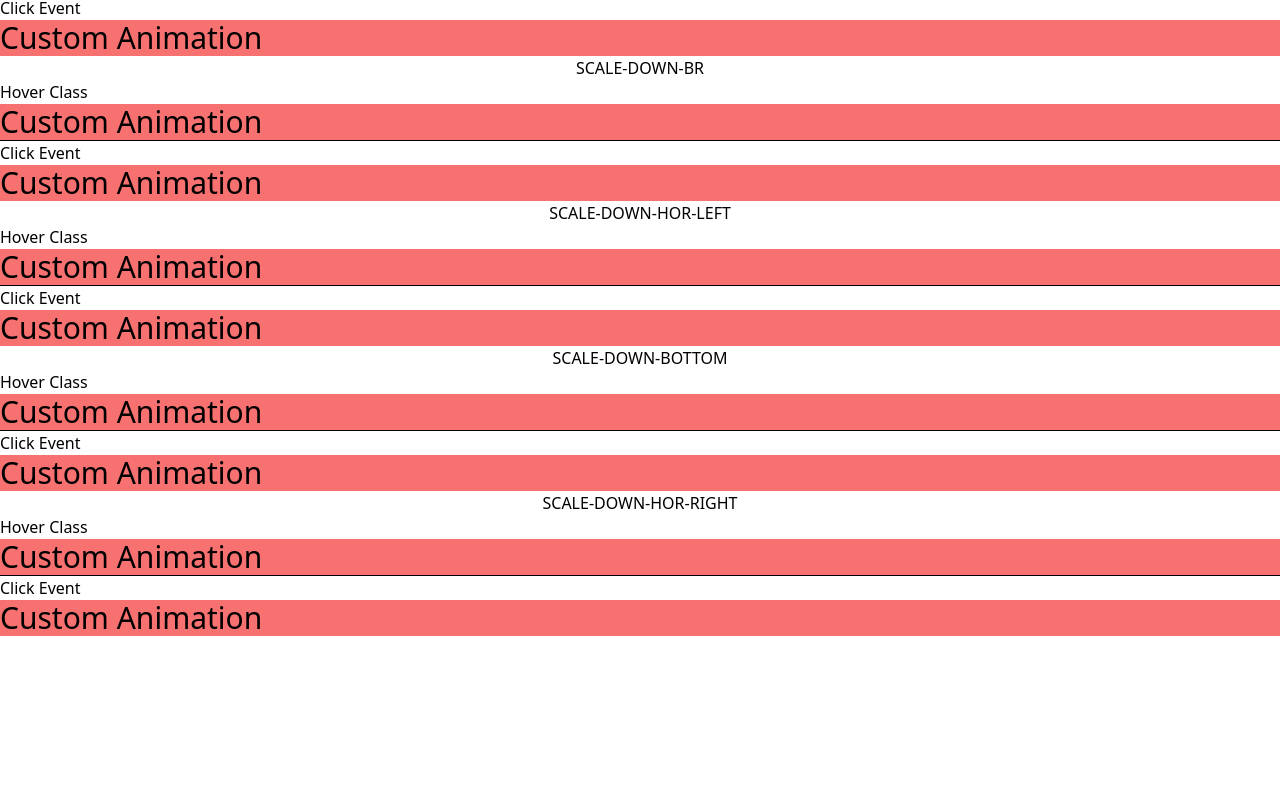
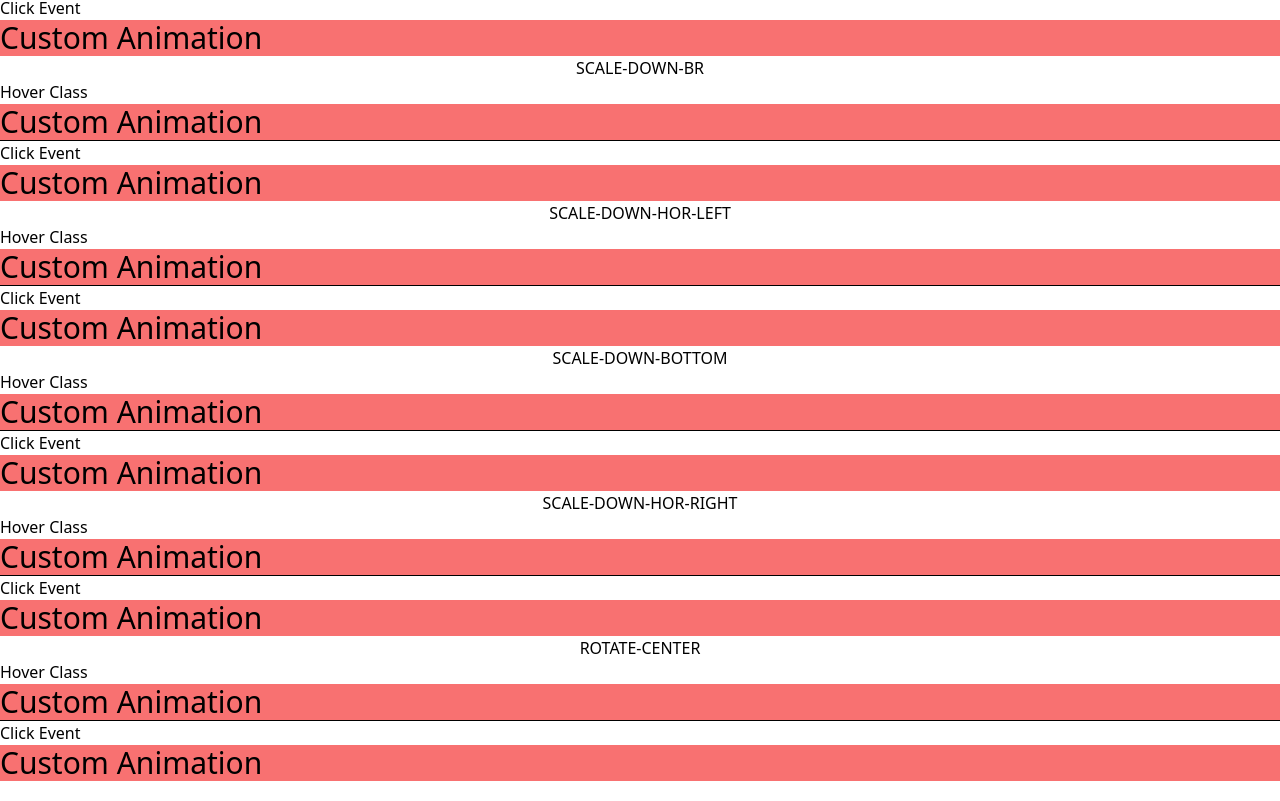
Before and after one commit to dbomoto/Tailwind-Custom-Animations, a website: page public/home/home.html in a window 1280 px wide. Shown: the part 3766-4567 px from the top of the page. Before the commit the page ends 4422 px from the top, so only its background shows below. Drawn offline with Linux system fonts and the light colour scheme.

Commit message:
Added rotate center animantion

```diff
--- a/public/home/home.html
+++ b/public/home/home.html
@@ -377,6 +377,18 @@
 <hr>
 <h3>Click Event</h3>
 <div class="text-3xl bg-red-400" onclick="clickTest(this,'scale-down-hor-right')">Custom Animation</div>
+<!--
+  ROTATE CENTER
+ -->
+<!-- Cannot combine the same animation in multiple events (e.g. hover and click) -->
+<h2 class="text-center">ROTATE-CENTER</h2>
+<h3>Hover Class</h3>
+<div class="group">
+  <div class="text-3xl bg-red-400 group-hover:rotate-center">Custom Animation</div>
+</div>
+<hr>
+<h3>Click Event</h3>
+<div class="text-3xl bg-red-400" onclick="clickTest(this,'rotate-center')">Custom Animation</div>
 
 
 
--- a/sourceTailwind.css
+++ b/sourceTailwind.css
@@ -453,6 +453,17 @@
       transform-origin: 100% 100%;
     }
   }
+  .rotate-center {
+    animation: rotate-center 0.6s ease-in-out both;
+  }
+  @keyframes rotate-center {
+    0% {
+      transform: rotate(0);
+    }
+    100% {
+      transform: rotate(360deg);
+    }
+  }
 
 
 
```
Also changed, not shown: public/home/home.css.
